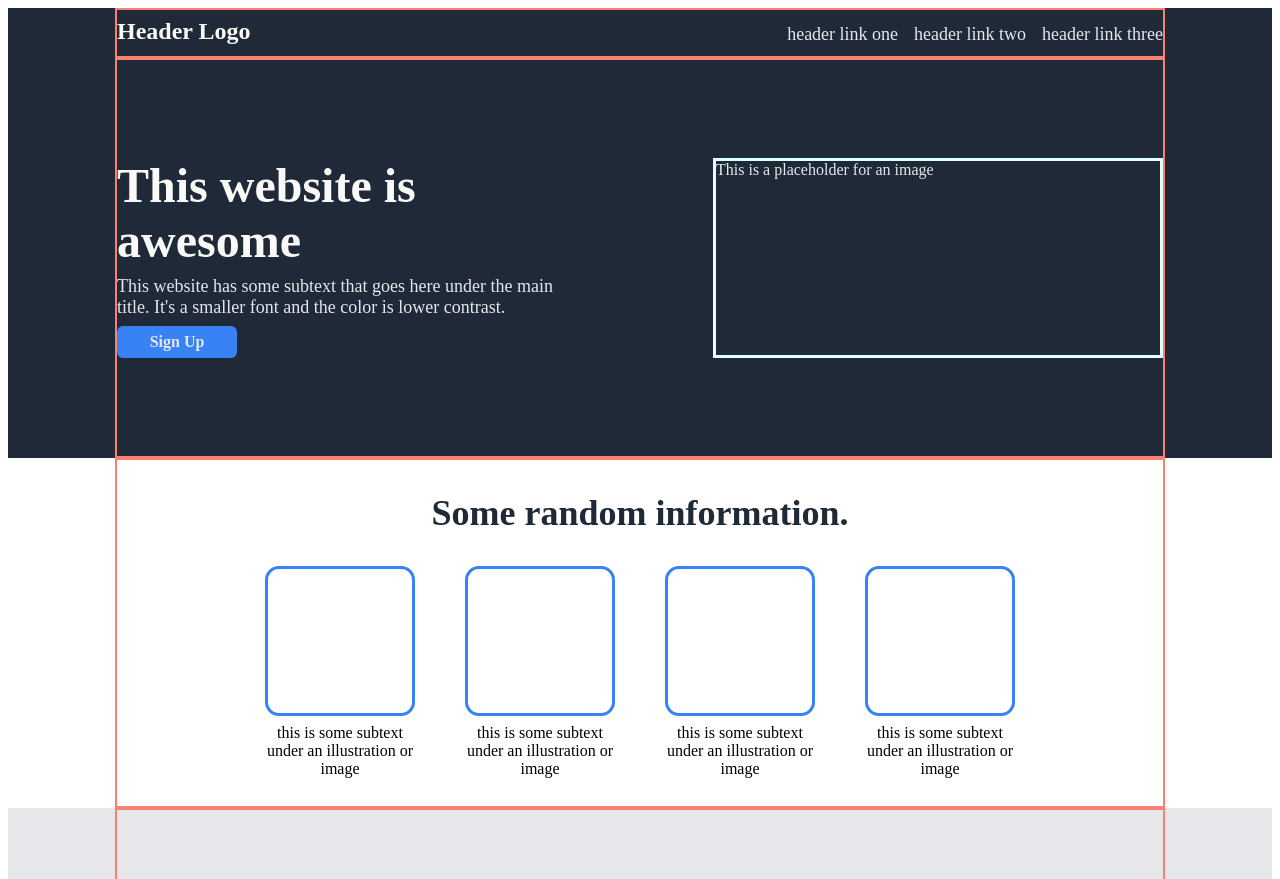
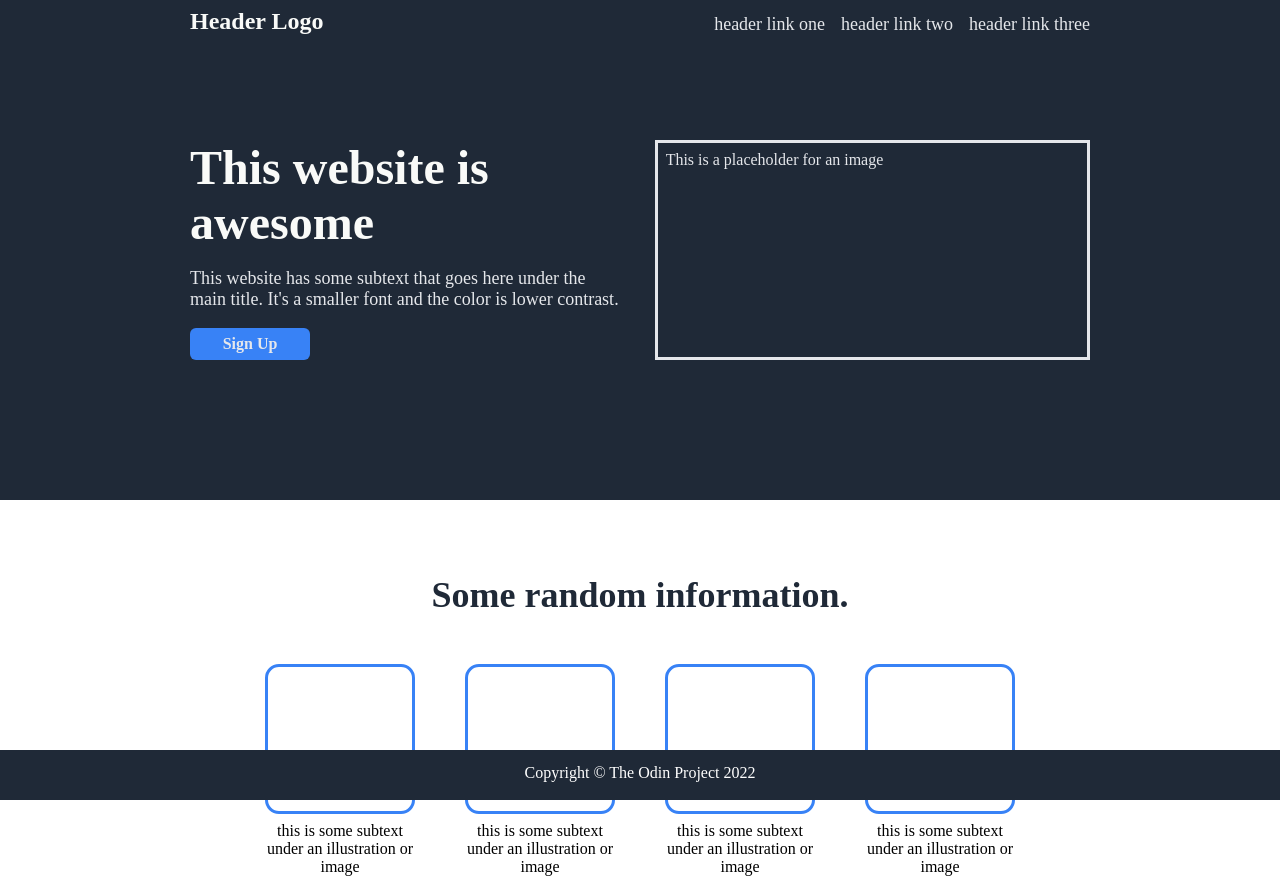
Before and after one commit to 490058/super-landing-page, a plain HTML site: page index.html in a window 1280 px wide. Shown: the top 879 px of the page. Drawn offline with Linux system fonts and the light colour scheme.

Commit message:
style complete

```diff
--- a/styles.css
+++ b/styles.css
@@ -8,8 +8,10 @@ html {
 
 
 body {
+
     display: flex;
     flex-direction: column;
+    margin: 0;
 }
 
 body > div {
@@ -19,11 +21,8 @@ body > div {
 }
 
 div > .section {
-    max-width: 1050px;
+    max-width: 900px;
     flex-grow: 1;
-    border-color: salmon;
-    border-width: 2px;
-    border-style: solid;
 }
 
 
@@ -35,13 +34,21 @@ div > .section {
     background-color: #1F2937;
 }
 
-
-
 .header .section, .footer .section{
     height: 50px;
     display: flex;
 }
 
+
+
+
+/* HEADER */
+.header {
+    position: fixed;
+    top: 0;
+    width: 100%;
+    transition: 0.2s;
+}
 
 .header .section{
     justify-content: space-between;
@@ -66,16 +73,18 @@ ul {
 
 
 
+/* HERO */
 .hero .section{
     display: flex;
-    height: 400px;
+    height: 500px;
     justify-content: space-between;
     align-items: center;
+    gap: 30px;
 }
 
 .hero-img, .hero-info  {
     width: 450px;
-    height: 200px;
+    height: 220px;
 }
 
 .hero-info {
@@ -106,26 +115,25 @@ ul {
     font-weight: 600;
 }
 
-#button-hero {
-
-}
-
 .hero-img {
     color: #E5E7EB;
-    border: solid lightcyan 3px;
+    border: solid #E5E7EB 3px;
+    padding: 8px;
 }
 
 
 
 /* INFO */
 .info {
-    height: 350px;
+    height: 450px;
 }
 
 .info .section {
     display: flex;
     flex-direction: column;
     align-items: center;
+    justify-content: center;
+    gap: 48px;
 }
 
 .info-header {
@@ -133,7 +141,6 @@ ul {
     font-weight: 900;
     color: #1F2937;
     text-align: center;
-    padding: 32px 0;
 }
 
 .info-content {
@@ -197,6 +204,7 @@ ul {
     display: flex;
     justify-content: center;
     align-items: center;
+    padding-bottom: 50px;
 }
 
 .contrainer-mail-list {
@@ -230,6 +238,12 @@ ul {
 
 
 /* FOOTER */
+.footer {
+    position: fixed;
+    bottom: 0;
+    width: 100%
+    }
+
 .footer .section {
     display: flex;
     justify-content: center;
```
Also changed, not shown: index.html (+1 -0 lines), main.js (added, +9 -0 lines).
